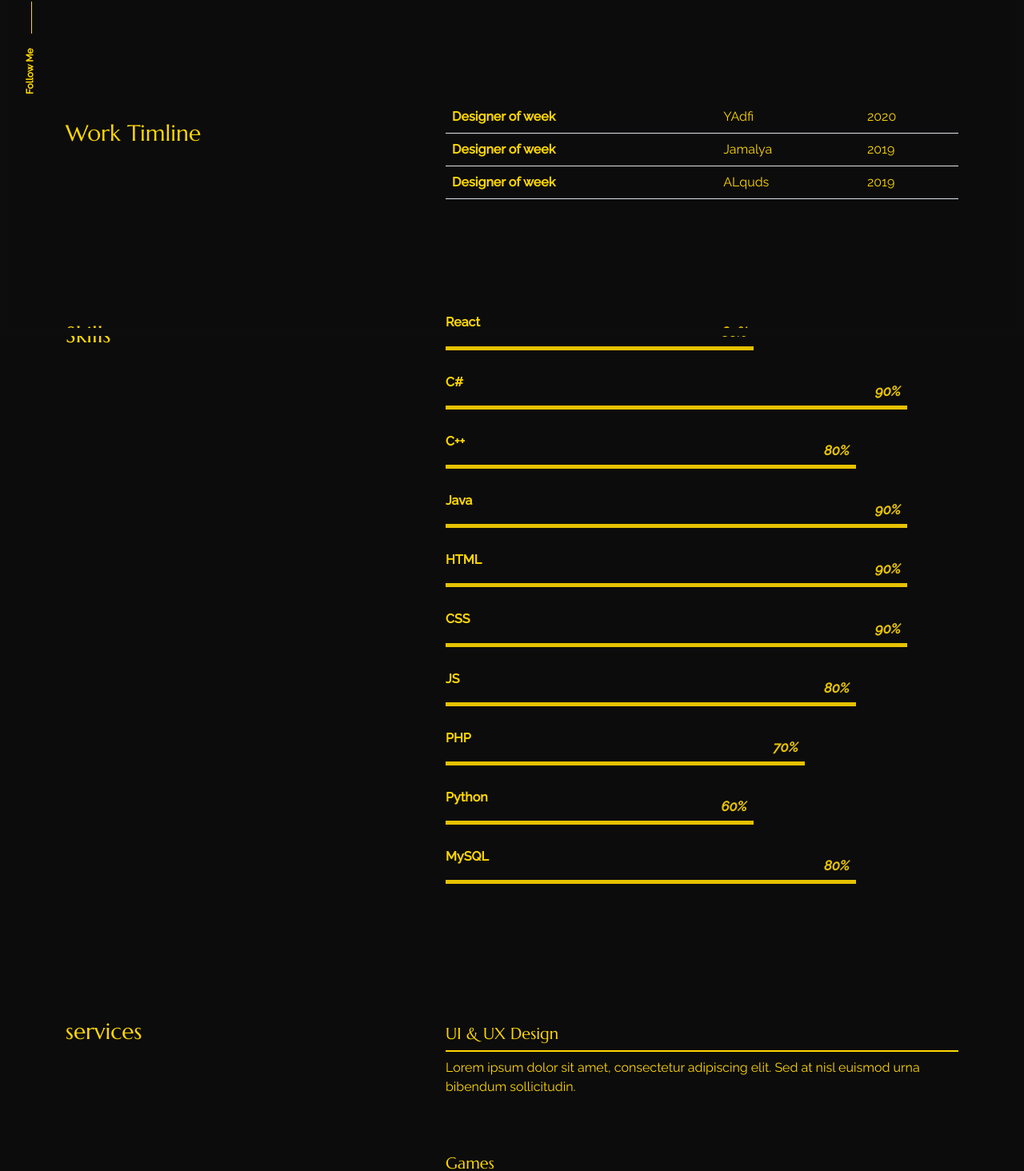
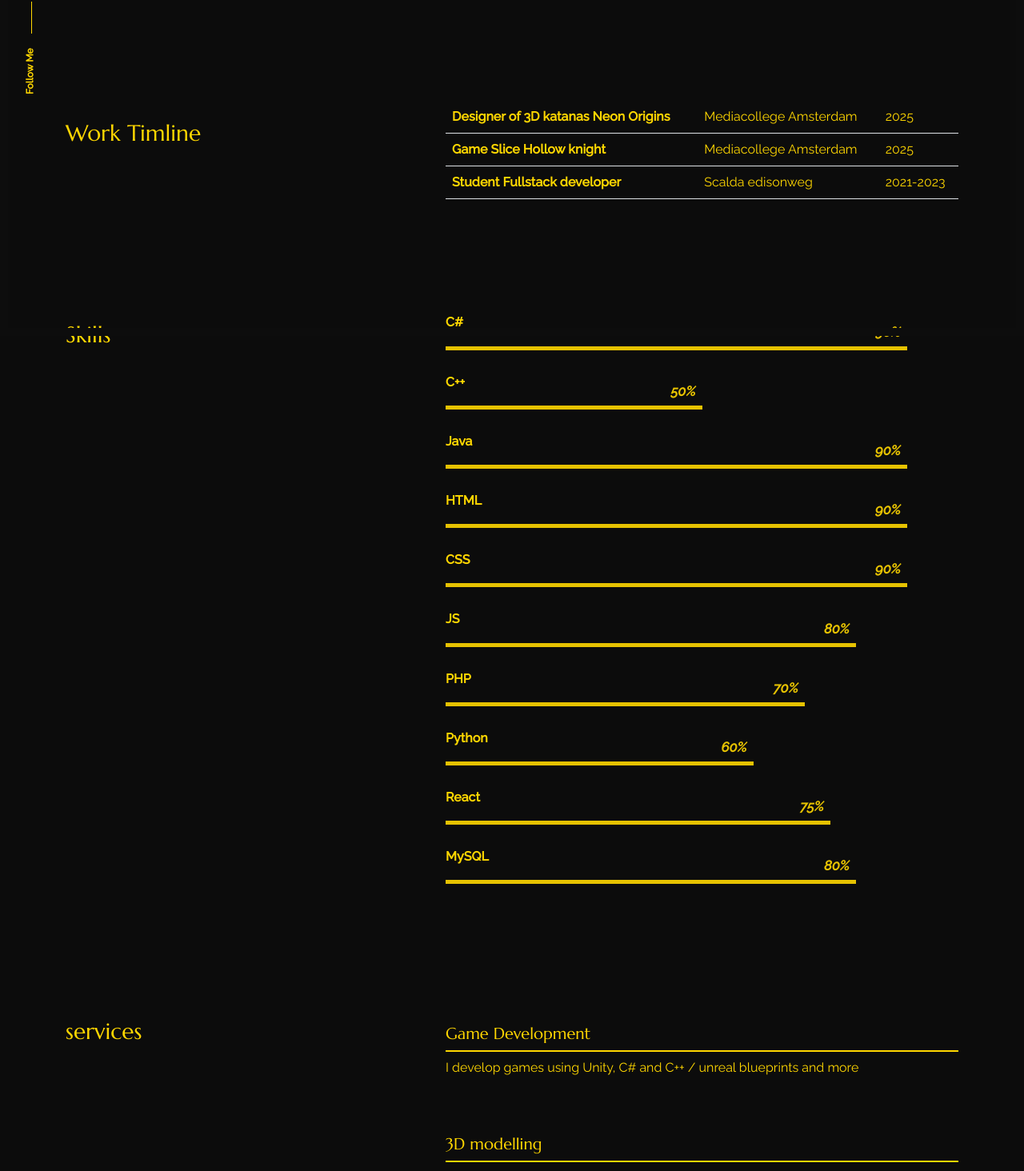
Before and after one commit to Interis-mk/Interis-mk, a React (Create React App) app: page /about in a window 1280 px wide. Shown: the part 380-1844 px from the top of the page at 80% size. Built offline with nearby package versions, Linux system fonts and the light colour scheme.

Commit message:
Updated content_option.js

```diff
--- a/src/content_option.js
+++ b/src/content_option.js
@@ -20,34 +20,30 @@ const dataabout = {
     aboutme: "My name is Kevin Hamelink, a 20-year-old creative problem solver from Koudekerke with a passion for space exploration, aerospace, gaming, and cars. Whether I'm playing a game or solving a software problem, I don't rest until I find the solution. That's why I've chosen a career as a software developer. My dream is to be able to contribute to one (or more) of these sectors, but I'd also love to discover another sector..",
 };
 const worktimeline = [{
-    jobtitle: "Designer of week",
-    where: "YAdfi",
-    date: "2020",
+    jobtitle: "Designer of 3D katanas Neon Origins",
+    where: "Mediacollege Amsterdam",
+    date: "2025",
 },
     {
-        jobtitle: "Designer of week",
-        where: "Jamalya",
-        date: "2019",
+        jobtitle: "Game Slice Hollow knight",
+        where: "Mediacollege Amsterdam",
+        date: "2025",
     },
     {
-        jobtitle: "Designer of week",
-        where: "ALquds",
-        date: "2019",
+        jobtitle: "Student Fullstack developer",
+        where: "Scalda edisonweg",
+        date: "2021-2023",
     },
 ];
 
 const skills = [
-    {
-        name: "React",
-        value: 60,
-    },
     {
         name: "C#",
         value: 90,
     },
     {
         name: "C++",
-        value: 80,
+        value: 50,
     },
     {
         name: "Java",
@@ -74,6 +70,10 @@ const skills = [
         value: 60,
     },
     {
+        name: "React",
+        value: 75,
+    },
+    {
         name: "MySQL",
         value: 80,
     },
@@ -81,16 +81,16 @@ const skills = [
 
 const services = [
     {
-        title: "UI & UX Design",
-        description: "Lorem ipsum dolor sit amet, consectetur adipiscing elit. Sed at nisl euismod urna bibendum sollicitudin.",
+        title: "Game Development",
+        description: "I develop games using Unity, C# and C++ / unreal blueprints and more",
     },
     {
-        title: "Games",
-        description: "Lorem ipsum dolor sit amet, consectetur adipiscing elit. Sed at nisl euismod urna bibendum sollicitudin.",
+        title: "3D modelling",
+        description: "I used to 3D modelling software like blender to create 3D models for my games",
     },
     {
         title: "Web development",
-        description: "Lorem ipsum dolor sit amet, consectetur adipiscing elit. Sed at nisl euismod urna bibendum sollicitudin.",
+        description: "I worked on a webapp during my college on scalda, Utilising Mysql, Java, Struts2 framework. and more",
     },
 ];
 
```
